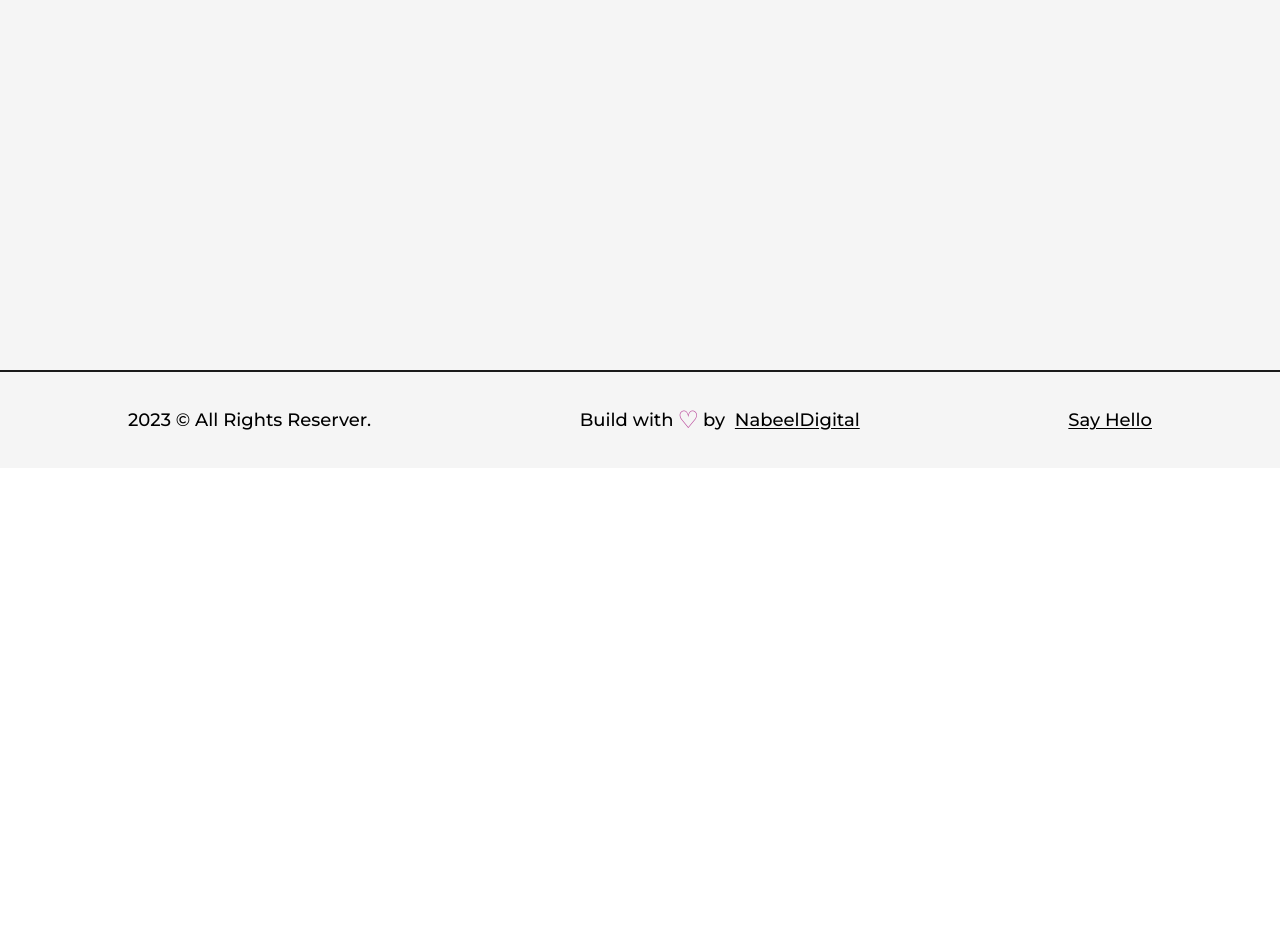
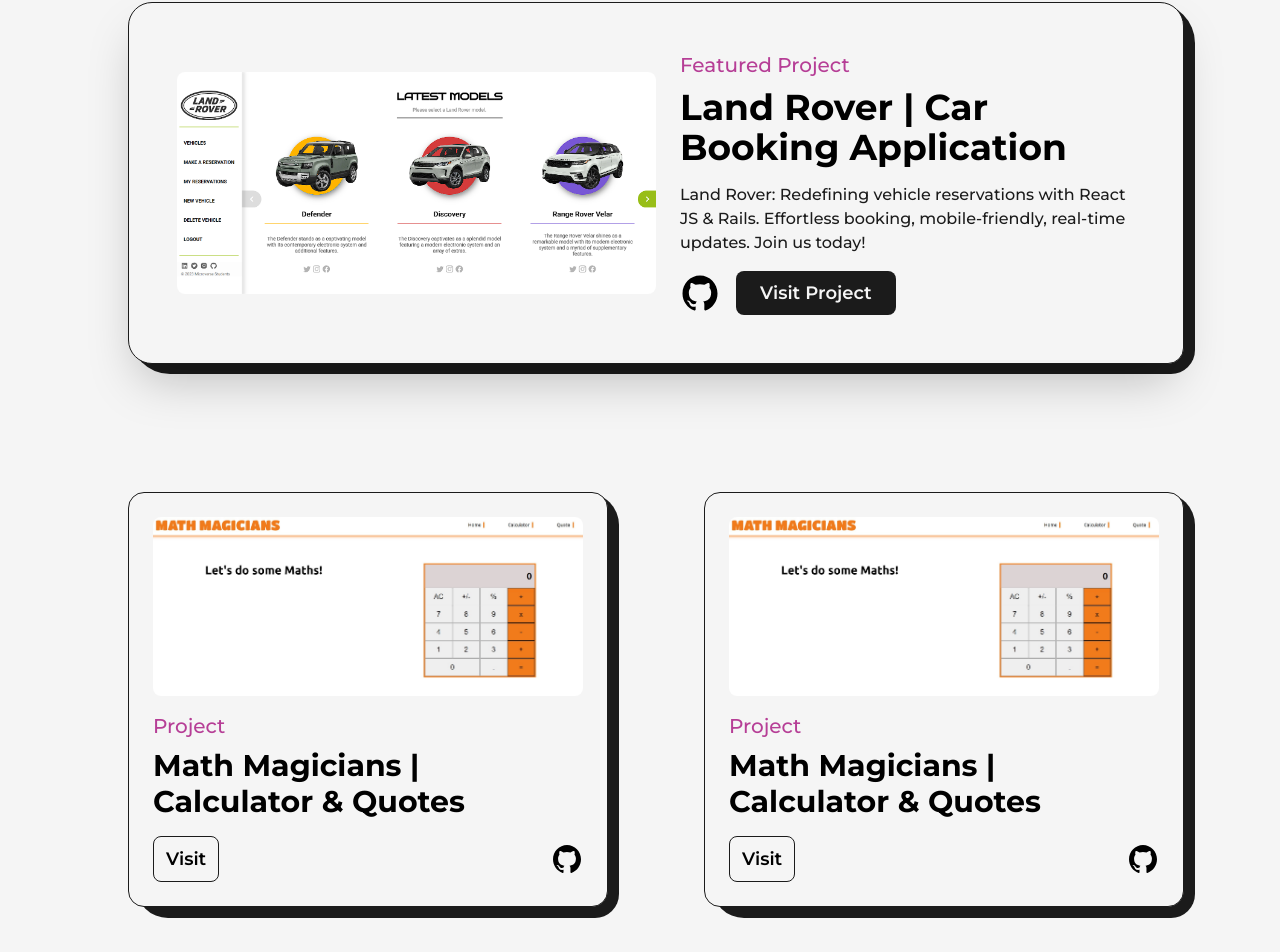
Before and after one commit to Metaverse-Nabeel/portfolio_next_JS, a Next.js app: page /projects in a window 1280 px wide. Before the commit this address had no page. Shown: the part 518-1470 px from the top of the page. Before the commit the page ends 986 px from the top, so only its background shows below. Built offline with nearby package versions, Linux system fonts and the light colour scheme.

Commit message:
Completed the projects section

```diff
--- /dev/null
+++ b/src/pages/projects.js
@@ -0,0 +1,143 @@
+import AnimatedText from "@/components/AnimatedText";
+import { GithubIcon } from "@/components/Icons";
+import Layout from "@/components/Layout";
+import Head from "next/head";
+import Image from "next/image";
+import Link from "next/link";
+import React from "react";
+import project1 from "../../public/images/projects/LandRover_Featured.png";
+import project2 from "../../public/images/projects/MathMagicians_Project.jpg"
+
+const FeaturedProjects = ({ type, title, summary, img, link, github }) => {
+  return (
+    <article className="w-full flex items-center justify-between rounded-3xl rounded-br-2xl border border-solid border-dark bg-light shadow-2xl p-12 relative">
+                  <div className='absolute top-0 -right-3 -z-10 w-[101%] h-[103%] rounded-[2.5rem] bg-dark rounded-br-3xl'/>
+      <Link href={link} target="_blank" className="w-1/2 cursor-pointer overflow-hidden rounded-lg">
+        <Image src={img} alt={title} className="w-full h-auto" />
+      </Link>
+      <div className="w-1/2 flex flex-col items-start justify-between pl-6">
+        <span className="text-primary font-medium text-xl">{type}</span>
+        <Link href={link} target="_blank" className="hover:underline underline-offset-2">
+          <h2 className="my-2 w-full text-left text-4xl font-bold">{title}</h2>
+        </Link>
+        <p className="my-2 font-medium text-dark">{summary}</p>
+      <div className="mt-2 flex items-center">
+        <Link href={github} target="_blank" className="w-10">
+          <GithubIcon />
+        </Link>
+        <Link href={link} target="_blank" className="ml-4 rounded-lg bg-dark text-light p-2 px-6 text-lg font-semibold">
+          Visit Project
+        </Link>
+      </div>
+      </div>
+    </article>
+  );
+};
+const Project = ({ type, title, img, link, github }) => {
+  return (
+    <article className="w-full flex flex-col items-center justify-center rounded-2xl border boder-solid border-dark bg-light p-6 relative">
+      <div className='absolute top-0 -right-3 -z-10 w-[101%] h-[103%] rounded-[2rem] bg-dark rounded-br-3xl'/>
+      <Link href={link} target="_blank" className="w-full cursor-pointer overflow-hidden rounded-lg">
+        <Image src={img} alt={title} className="w-full h-auto" />
+      </Link>
+      <div className="w-full flex flex-col items-start justify-between mt-4">
+        <span className="text-primary font-medium text-xl">{type}</span>
+        <Link href={link} target="_blank" className="hover:underline underline-offset-2">
+          <h2 className="my-2 w-full text-left text-3xl font-bold">{title}</h2>
+        </Link>
+      <div className="w-full mt-2 flex items-center justify-between">
+        <Link href={link} target="_blank" className="text-lg font-semibold p-2 px-3 border border-solid border-dark rounded-lg hover:bg-dark hover:text-light cursor-pointer">
+          Visit
+        </Link>
+        <Link href={github} target="_blank" className="w-8">
+          <GithubIcon />
+        </Link>
+
+      </div>
+      </div>
+    </article>
+  );
+};
+
+const projects = () => {
+  return (
+    <>
+      <Head>
+        <title>Nabeel Digital | Projects Page</title>
+        <meta
+          name="description"
+          content="This is projects page for my portfolio website. It displays some of my projects highlighting my skills amd tech-stacks"
+        />
+      </Head>
+      <main className="w-full mb-16 flex flex-col items-center justify-center">
+        <Layout className="pt-16">
+          <AnimatedText text="Imagination Trumps Knowledge!" className="mb-16" />
+          <div className="grid grid-cols-12 gap-24 gap-y-32">
+            <div className="col-span-12">
+              <FeaturedProjects
+                type="Featured Project"
+                title="Land Rover | Car Booking Application"
+                summary="Land Rover: Redefining vehicle reservations with React JS & Rails. Effortless booking, mobile-friendly, real-time updates. Join us today!"
+                img={project1}
+                link="https://land-rover-e.netlify.app/"
+                github="https://github.com/VelzckC0D3/Land-Rover-E-Commerce"
+              />
+            </div>
+            <div className="col-span-6">
+               <Project
+                type="Project"
+                title="Math Magicians | Calculator & Quotes"
+                summary="Math magicians is a website for all fans of mathematics. It is a Single Page App (SPA) that allows users to: Make simple calculations. Read a random math-related quote. It's built with ReactJS."
+                img={project2}
+                link="https://math-magicians-six.vercel.app/"
+                github="https://github.com/Metaverse-Nabeel/Math-Magicians"
+              />
+            </div>
+            <div className="col-span-6">
+                <Project
+                type="Project"
+                title="Math Magicians | Calculator & Quotes"
+                summary="Math magicians is a website for all fans of mathematics. It is a Single Page App (SPA) that allows users to: Make simple calculations. Read a random math-related quote. It's built with ReactJS."
+                img={project2}
+                link="https://math-magicians-six.vercel.app/"
+                github="https://github.com/Metaverse-Nabeel/Math-Magicians"
+              />
+            </div>
+            <div className="col-span-12">
+                <FeaturedProjects
+                type="Featured Project"
+                title="Land Rover | Car Booking Application"
+                summary="Land Rover: Redefining vehicle reservations with React JS & Rails. Effortless booking, mobile-friendly, real-time updates. Join us today!"
+                img={project1}
+                link="https://land-rover-e.netlify.app/"
+                github="https://github.com/VelzckC0D3/Land-Rover-E-Commerce"
+              />
+            </div>
+            <div className="col-span-6">
+                <Project
+                type="Project"
+                title="Math Magicians | Calculator & Quotes"
+                summary="Math magicians is a website for all fans of mathematics. It is a Single Page App (SPA) that allows users to: Make simple calculations. Read a random math-related quote. It's built with ReactJS."
+                img={project2}
+                link="https://math-magicians-six.vercel.app/"
+                github="https://github.com/Metaverse-Nabeel/Math-Magicians"
+              />
+            </div>
+            <div className="col-span-6">
+                <Project
+                type="Project"
+                title="Math Magicians | Calculator & Quotes"
+                summary="Math magicians is a website for all fans of mathematics. It is a Single Page App (SPA) that allows users to: Make simple calculations. Read a random math-related quote. It's built with ReactJS."
+                img={project2}
+                link="https://math-magicians-six.vercel.app/"
+                github="https://github.com/Metaverse-Nabeel/Math-Magicians"
+              />
+            </div>
+          </div>
+        </Layout>
+      </main>
+    </>
+  );
+};
+
+export default projects;
```
